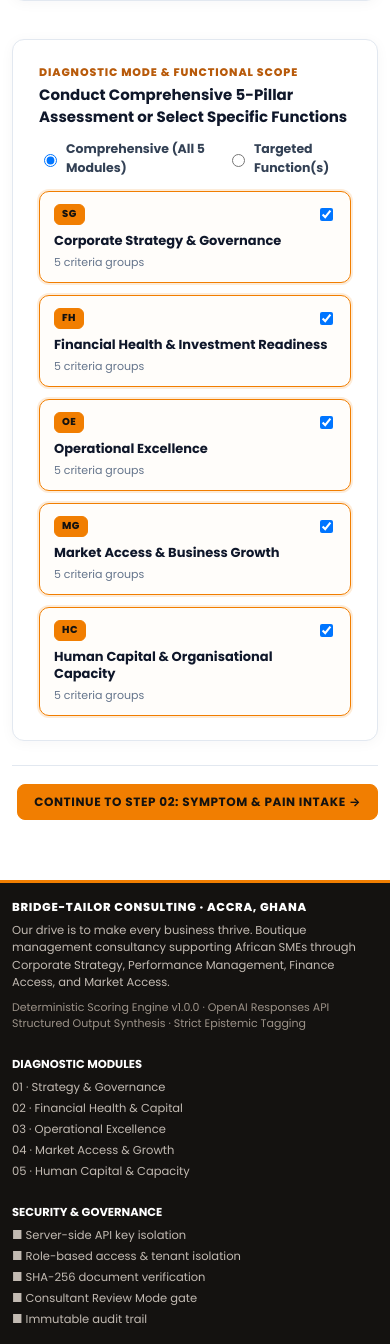
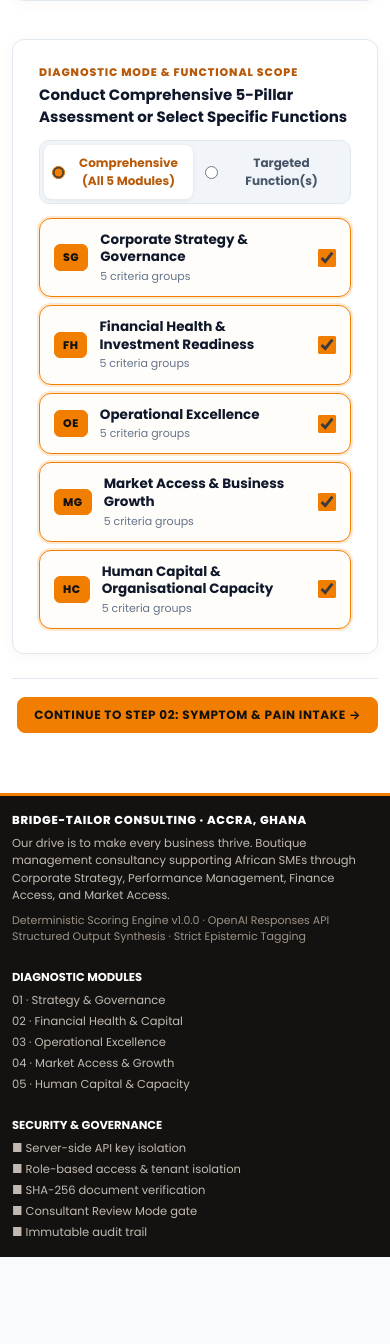
Before and after one commit to eabventures-champion/bridge-tailor, a Laravel app: page /assess in a window 390 px wide. Shown: the part 2425-3769 px from the top of the page. After the commit the page ends 3682 px from the top, so only its background shows below. Run offline with Laravel 12, Linux system fonts and the light colour scheme; data comes from the database, SQL or seed files in the repository.

Commit message:
Optimize diagnostic scope and mode selector for mobile view

```diff
--- a/resources/views/diagnostic/wizard.blade.php
+++ b/resources/views/diagnostic/wizard.blade.php
@@ -366,32 +366,174 @@
     }
 
     /* Scope Grid in Step 1 */
+    .bt-scope-header {
+        display: flex;
+        justify-content: space-between;
+        align-items: center;
+        flex-wrap: wrap;
+        gap: 12px;
+        margin-bottom: 14px;
+    }
+    .bt-mode-selector {
+        display: flex;
+        align-items: center;
+        gap: 6px;
+        background: #f1f5f9;
+        padding: 4px;
+        border-radius: 10px;
+        border: 1px solid #e2e8f0;
+    }
+    .bt-mode-pill {
+        font-size: 12.5px;
+        font-weight: 700;
+        cursor: pointer;
+        display: inline-flex;
+        align-items: center;
+        gap: 7px;
+        color: #475569;
+        padding: 7px 14px;
+        border-radius: 8px;
+        transition: all 0.15s ease;
+        margin: 0;
+        user-select: none;
+    }
+    .bt-mode-pill input[type="radio"] {
+        accent-color: var(--bt-amber, #f17e01);
+        cursor: pointer;
+        margin: 0;
+    }
+    .bt-mode-pill:hover {
+        color: #0f172a;
+    }
+    .bt-mode-pill.active {
+        background: #ffffff;
+        color: var(--bt-amber-deep, #c25e00);
+        box-shadow: 0 1px 4px rgba(15, 23, 42, 0.08);
+    }
+
     .bt-scope-grid {
         display: grid;
-        grid-template-columns: repeat(auto-fit, minmax(200px, 1fr));
-        gap: 12px;
-        margin-top: 14px;
+        grid-template-columns: repeat(5, 1fr);
+        gap: 10px;
+        margin-top: 10px;
     }
     .bt-scope-card {
-        border: 1px solid #cbd5e1;
-        border-radius: 10px;
-        padding: 12px 14px;
+        border: 1.5px solid #cbd5e1;
+        border-radius: 12px;
+        padding: 14px;
         background: #ffffff;
         cursor: pointer;
         transition: all 0.2s ease;
+        display: grid;
+        grid-template-areas:
+            "badge check"
+            "info info";
+        grid-template-columns: 1fr auto;
+        gap: 10px 6px;
+        align-content: space-between;
+    }
+    .bt-scope-badge {
+        grid-area: badge;
+        justify-self: start;
+        font-weight: 800;
+        font-size: 11px;
+    }
+    .bt-scope-check {
+        grid-area: check;
+        justify-self: end;
         display: flex;
-        flex-direction: column;
-        justify-content: space-between;
+        align-items: center;
+    }
+    .bt-scope-info {
+        grid-area: info;
+    }
+    .bt-scope-title {
+        font-weight: 700;
+        font-size: 13px;
+        line-height: 1.35;
+        color: #0f172a;
+    }
+    .bt-scope-sub {
+        font-size: 11px;
+        color: #64748b;
+        margin-top: 4px;
     }
     .bt-scope-card:hover {
         border-color: var(--bt-amber, #f17e01);
         transform: translateY(-1px);
-        box-shadow: 0 4px 12px rgba(15, 23, 42, 0.05);
+        box-shadow: 0 4px 14px rgba(15, 23, 42, 0.06);
     }
     .bt-scope-card.active {
         border-color: var(--bt-amber, #f17e01);
         background: #fffdfa;
-        box-shadow: 0 0 0 2px rgba(241, 126, 1, 0.15);
+        box-shadow: 0 0 0 2px rgba(241, 126, 1, 0.18);
+    }
+
+    /* Tablet Responsiveness for Scope */
+    @media (min-width: 641px) and (max-width: 1080px) {
+        .bt-scope-grid {
+            grid-template-columns: repeat(2, 1fr) !important;
+            gap: 10px !important;
+        }
+        .bt-scope-grid > label:last-child {
+            grid-column: span 2;
+        }
+    }
+
+    /* Mobile Responsiveness for Scope & Mode */
+    @media (max-width: 640px) {
+        .bt-scope-header {
+            flex-direction: column !important;
+            align-items: stretch !important;
+            gap: 12px !important;
+        }
+        .bt-mode-selector {
+            width: 100% !important;
+            padding: 4px !important;
+            gap: 4px !important;
+        }
+        .bt-mode-pill {
+            flex: 1 !important;
+            justify-content: center !important;
+            text-align: center !important;
+            padding: 9px 8px !important;
+            font-size: 12px !important;
+        }
+        .bt-scope-grid {
+            grid-template-columns: 1fr !important;
+            gap: 8px !important;
+        }
+        .bt-scope-card {
+            display: flex !important;
+            flex-direction: row !important;
+            align-items: center !important;
+            justify-content: space-between !important;
+            padding: 12px 14px !important;
+            gap: 12px !important;
+        }
+        .bt-scope-badge {
+            flex-shrink: 0 !important;
+            font-size: 11px !important;
+            padding: 4px 8px !important;
+        }
+        .bt-scope-info {
+            flex: 1 !important;
+            min-width: 0 !important;
+        }
+        .bt-scope-title {
+            font-size: 13.5px !important;
+            font-weight: 700 !important;
+            color: #0f172a !important;
+            line-height: 1.3 !important;
+        }
+        .bt-scope-sub {
+            font-size: 11px !important;
+            color: #64748b !important;
+            margin-top: 2px !important;
+        }
+        .bt-scope-check {
+            flex-shrink: 0 !important;
+        }
     }
 
     /* Symptom Intake Styling (Step 2) */
@@ -896,19 +1038,19 @@
 
             <!-- Diagnostic Scope Selection Card -->
             <div class="bt-card">
-                <div style="display:flex;justify-content:space-between;align-items:center;flex-wrap:wrap;gap:12px;margin-bottom:12px;">
+                <div class="bt-scope-header">
                     <div>
                         <div class="bt-step-eyebrow">DIAGNOSTIC MODE &amp; FUNCTIONAL SCOPE</div>
                         <h4 style="font-size:15px;margin:2px 0 0;color:#0f172a;">Conduct Comprehensive 5-Pillar Assessment or Select Specific Functions</h4>
                     </div>
-                    <div style="display:flex;gap:14px;">
-                        <label style="font-size:12.5px;font-weight:700;cursor:pointer;display:inline-flex;align-items:center;gap:6px;color:#334155;">
+                    <div class="bt-mode-selector">
+                        <label class="bt-mode-pill {{ !request()->filled('target') ? 'active' : '' }}" id="mode-pill-comprehensive">
                             <input type="radio" name="mode" value="comprehensive" checked onchange="setAssessmentMode('comprehensive')">
-                            Comprehensive (All 5 Modules)
+                            <span>Comprehensive (All 5 Modules)</span>
                         </label>
-                        <label style="font-size:12.5px;font-weight:700;cursor:pointer;display:inline-flex;align-items:center;gap:6px;color:#334155;">
+                        <label class="bt-mode-pill {{ request()->filled('target') ? 'active' : '' }}" id="mode-pill-targeted">
                             <input type="radio" name="mode" value="targeted" {{ request()->filled('target') ? 'checked' : '' }} onchange="setAssessmentMode('targeted')">
-                            Targeted Function(s)
+                            <span>Targeted Function(s)</span>
                         </label>
                     </div>
                 </div>
@@ -919,12 +1061,14 @@
                             $checked = !request()->filled('target') || request()->query('target') === $mKey;
                         @endphp
                         <label class="bt-scope-card {{ $checked ? 'active' : '' }}" id="scope-card-{{ $mKey }}">
-                            <div style="display:flex;justify-content:space-between;align-items:center;margin-bottom:8px;">
-                                <span class="tag tag-amber" style="font-weight:800;">{{ $mKey }}</span>
-                                <input type="checkbox" name="modules_in_scope[]" value="{{ $mKey }}" class="scope-checkbox" {{ $checked ? 'checked' : '' }} onchange="onScopeChange(); document.getElementById('scope-card-{{ $mKey }}').classList.toggle('active', this.checked);">
+                            <span class="tag tag-amber bt-scope-badge">{{ $mKey }}</span>
+                            <div class="bt-scope-info">
+                                <div class="bt-scope-title">{{ $module['name'] }}</div>
+                                <div class="bt-scope-sub">{{ count($module['criteria'] ?? []) }} criteria groups</div>
                             </div>
-                            <div style="font-weight:700;font-size:13px;line-height:1.3;color:#0f172a;">{{ $module['name'] }}</div>
-                            <div style="font-size:11px;color:#64748b;margin-top:4px;">{{ count($module['criteria'] ?? []) }} criteria groups</div>
+                            <div class="bt-scope-check">
+                                <input type="checkbox" name="modules_in_scope[]" value="{{ $mKey }}" class="scope-checkbox" {{ $checked ? 'checked' : '' }} onchange="onScopeChange(); document.getElementById('scope-card-{{ $mKey }}').classList.toggle('active', this.checked);" style="accent-color:var(--bt-amber);width:18px;height:18px;cursor:pointer;margin:0;">
+                            </div>
                         </label>
                     @endforeach
                 </div>
@@ -1333,7 +1477,13 @@
             // 2. Mode & Scope
             if (draft.mode) {
                 const modeRadio = document.querySelector(`input[name="mode"][value="${draft.mode}"]`);
-                if (modeRadio) modeRadio.checked = true;
+                if (modeRadio) {
+                    modeRadio.checked = true;
+                    const compPill = document.getElementById('mode-pill-comprehensive');
+                    const targPill = document.getElementById('mode-pill-targeted');
+                    if (compPill) compPill.classList.toggle('active', draft.mode === 'comprehensive');
+                    if (targPill) targPill.classList.toggle('active', draft.mode === 'targeted');
+                }
             }
             if (Array.isArray(draft.modules_in_scope) && draft.modules_in_scope.length > 0) {
                 document.querySelectorAll('.scope-checkbox').forEach(cb => {
@@ -1422,6 +1572,11 @@
     }
 
     function setAssessmentMode(mode) {
+        const compPill = document.getElementById('mode-pill-comprehensive');
+        const targPill = document.getElementById('mode-pill-targeted');
+        if (compPill) compPill.classList.toggle('active', mode === 'comprehensive');
+        if (targPill) targPill.classList.toggle('active', mode === 'targeted');
+
         if (mode === 'comprehensive') {
             document.querySelectorAll('.scope-checkbox').forEach(cb => {
                 cb.checked = true;
```
